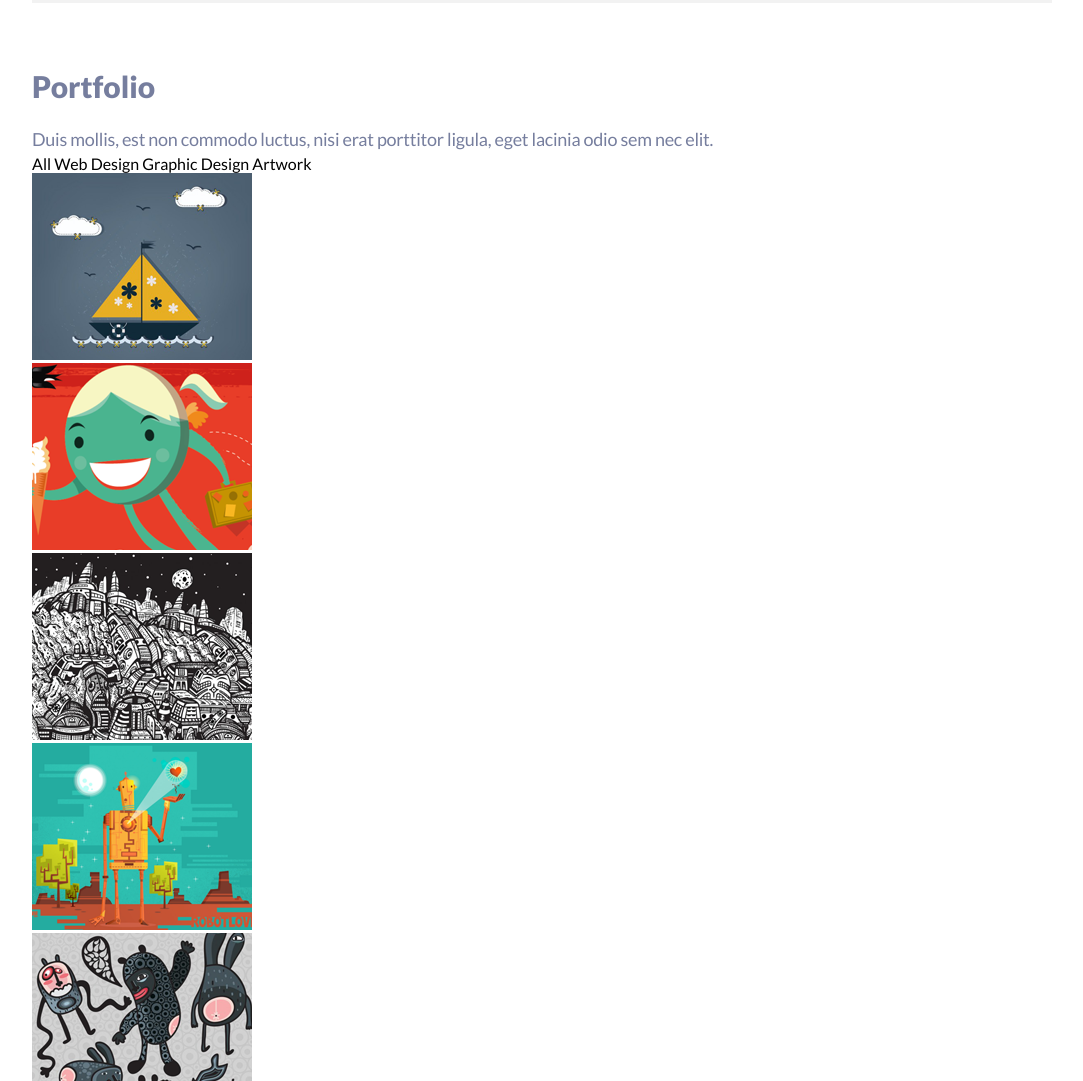
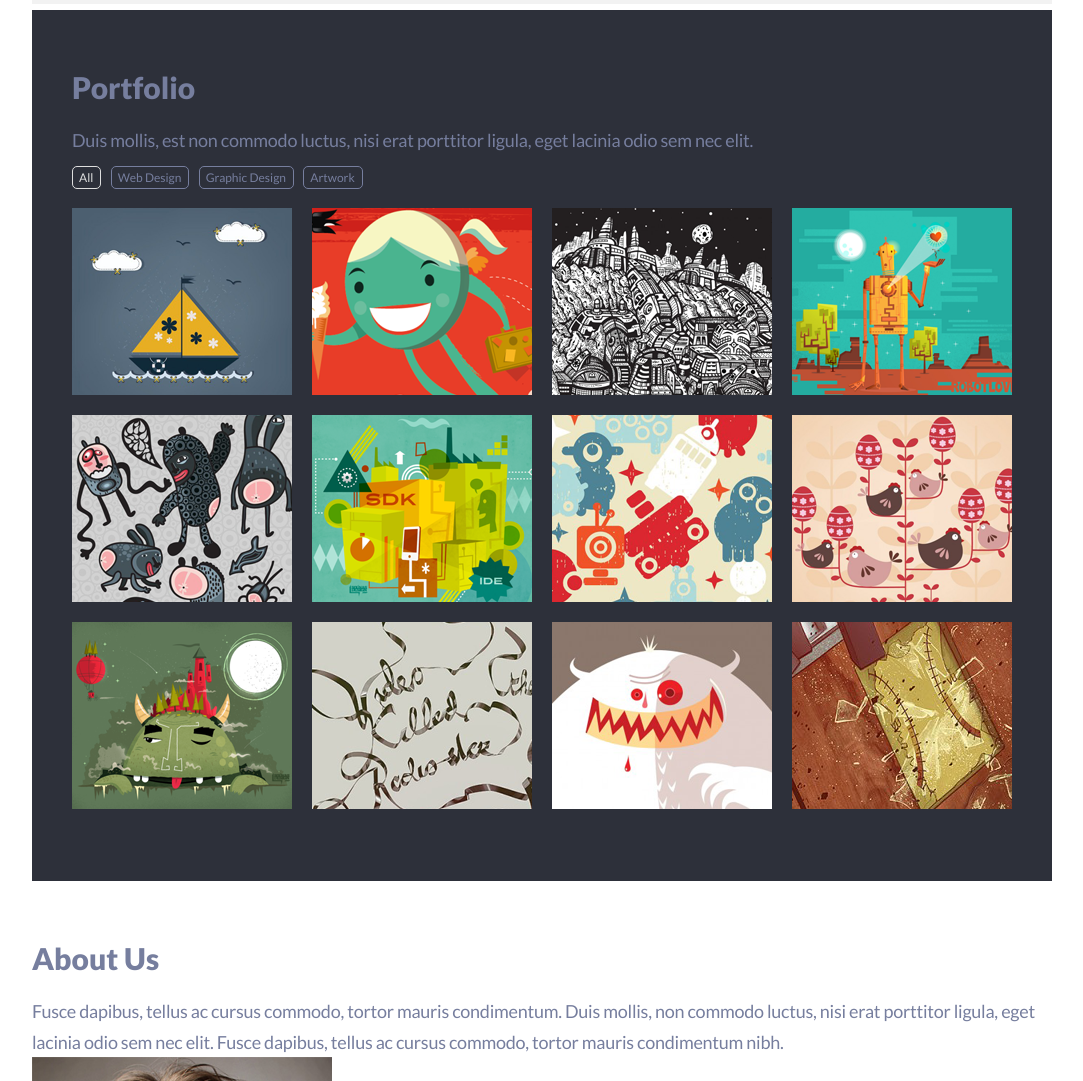
Before and after one commit to dimitra86/singolo, a plain HTML site: page index.html in a window 1280 px wide. Shown: the part 1192-2273 px from the top of the page, without its empty margins (98-1181 px from the left). Drawn offline with Linux system fonts and the light colour scheme.

Commit message:
feat: finish portfolio

```diff
--- a/index.html
+++ b/index.html
@@ -128,7 +128,7 @@
                 <div class="picture">
                     <img src="../singolo/assets/img/portfolio/3.png" alt="">
                 </div>
-                <div class="picture">
+                <div class="picture2">
                     <img src="../singolo/assets/img/portfolio/4.png" alt="">
                 </div>
                 <div class="picture">
@@ -140,7 +140,7 @@
                 <div class="picture">
                     <img src="../singolo/assets/img/portfolio/7.png" alt="">
                 </div>
-                <div class="picture">
+                <div class="picture2">
                     <img src="../singolo/assets/img/portfolio/8.png" alt="">
                 </div>
                 <div class="picture">
@@ -152,10 +152,13 @@
                 <div class="picture">
                     <img src="../singolo/assets/img/portfolio/11.png" alt="">
                 </div>
-                <div class="picture">
+                <div class="picture2">
                     <img src="../singolo/assets/img/portfolio/12.png" alt="">
                 </div>
             </div>
+        </div>
+        <div class="portfolio-bottom">
+            <img src="../singolo/assets/img/portfolio/services-bottom" alt="">
         </div>
     </section>
     <section class="about-us">
--- a/sass/style.css
+++ b/sass/style.css
@@ -267,7 +267,54 @@ h3 {
 
 .services-bottom {
   display: flex;
-  padding-top: 59px;
+  padding-top: 60px;
+}
+
+.portfolio {
+  background-color: #2d303a;
+  width: 1020px;
+  margin: 0 auto;
+}
+
+.portfolio > .wrapper {
+  width: 940px;
+}
+
+.portolio__tags {
+  font-size: 12px;
+  color: #767e9e;
+  padding-top: 15px;
+  margin-bottom: 23px;
+}
+
+.tag {
+  border: 1px solid #767e9e;
+  border-radius: 5px;
+  padding-top: 3px;
+  padding-bottom: 3px;
+  padding-left: 6px;
+  padding-right: 7px;
+  margin-right: 7px;
+}
+
+.layout-4-column {
+  display: flex;
+  flex-wrap: wrap;
+}
+
+.picture {
+  padding-right: 20px;
+  padding-bottom: 17px;
+}
+
+.tag_selected {
+  color: #dedede;
+  border: 1px solid #dedede;
+}
+
+.portfolio-bottom {
+  display: flex;
+  padding-top: 52px;
 }
 
 /*# sourceMappingURL=style.css.map */
```
Also changed, not shown: assets/img/portfolio/portfolio_bottom.png (added).
